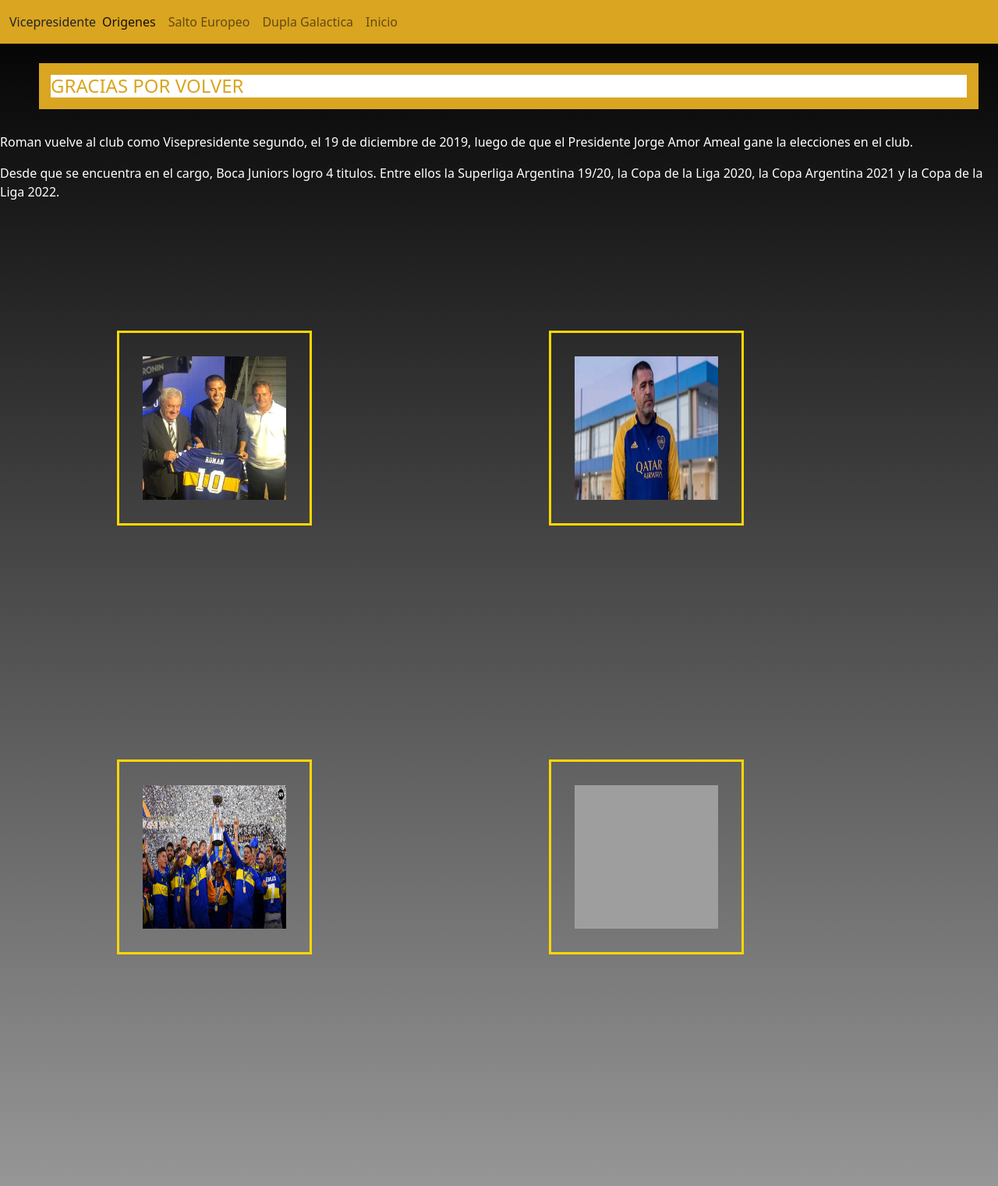
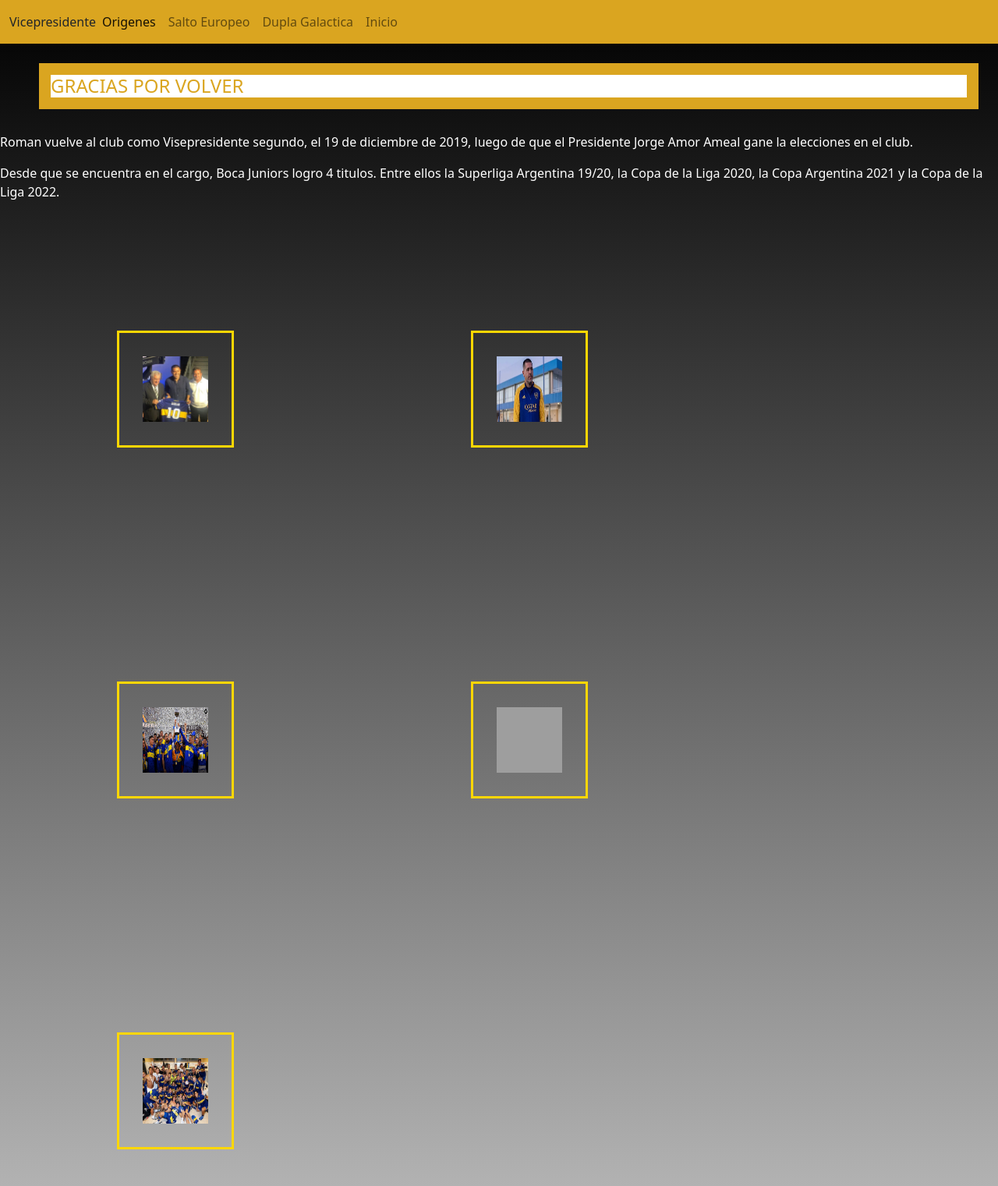
Before and after one commit to juandiazzmoser50/Desarrolloweb, a plain HTML site: page sections/vicepresidente.html in a window 1280 px wide. Shown: the top 1521 px of the page at 78% size. Drawn offline with nearby package versions, Linux system fonts and the light colour scheme; grey boxes are pictures that could not be loaded.

Commit message:
desarrolloweb

```diff
--- a/sass/_mediaCuarta.scss
+++ b/sass/_mediaCuarta.scss
@@ -86,8 +86,6 @@
     grid-area: picture-1;
     transition-property: all;
     transition-duration: 3s;
-    width: 250px;
-    height: 250px;
     margin: 150px 150px 150px 150px
     }
 }
@@ -102,8 +100,6 @@
     grid-area: picture-2;
     transition-property: all;
     transition-duration: 3s;
-    width: 250px;
-    height: 250px;
     margin: 150px 150px 150px 150px
     }
 }
@@ -118,8 +114,6 @@
     grid-area: picture-3;
     transition-property: all;
     transition-duration: 3s;
-    width: 250px;
-    height: 250px;
     margin: 150px 150px 150px 150px
     }
 }
@@ -134,8 +128,6 @@
     grid-area: picture-4;
     transition-property: all;
     transition-duration: 3s;
-    width: 250px;
-    height: 250px;
     margin: 150px 150px 150px 150px
     }
 }
@@ -150,8 +142,6 @@
     grid-area: picture-5;
     transition-property: all;
     transition-duration: 3s;
-    width: 250px;
-    height: 250px;
     margin: 150px 150px 150px 150px
     }
 }
@@ -166,8 +156,6 @@
     grid-area: picture-6;
     transition-property: all;
     transition-duration: 3s;
-    width: 250px;
-    height: 250px;
     margin: 150px 150px 150px 150px
     }
 }
--- /dev/null
+++ b/sass/_operaciones.scss
@@ -0,0 +1,39 @@
+@mixin size ($width,$height) {
+        height: $height;
+        width: $width;
+}
+.picture-1{
+    @media(min-width:1200px){
+    @include size(250px,250px)
+    }
+}
+.picture-2{
+    @media(min-width:1200px){
+    @include size(250px,250px)
+    }
+}
+.picture-3{
+    @media(min-width:1200px){
+    @include size(250px,250px)
+    }
+}
+.picture-4{
+    @media(min-width:1200px){
+    @include size(250px,250px)
+    }
+}
+.picture-5{
+    @media(min-width:1200px){
+    @include size(250px,250px)
+    }
+}
+.picture-6{
+    @media(min-width:1200px){
+    @include size(250px,250px)
+    }
+}
+.picture-1{
+    @media(min-width:1200px){
+    @include size(250px,250px)
+    }
+}
```
Also changed, not shown: estilo/style.css, 1 other file.
